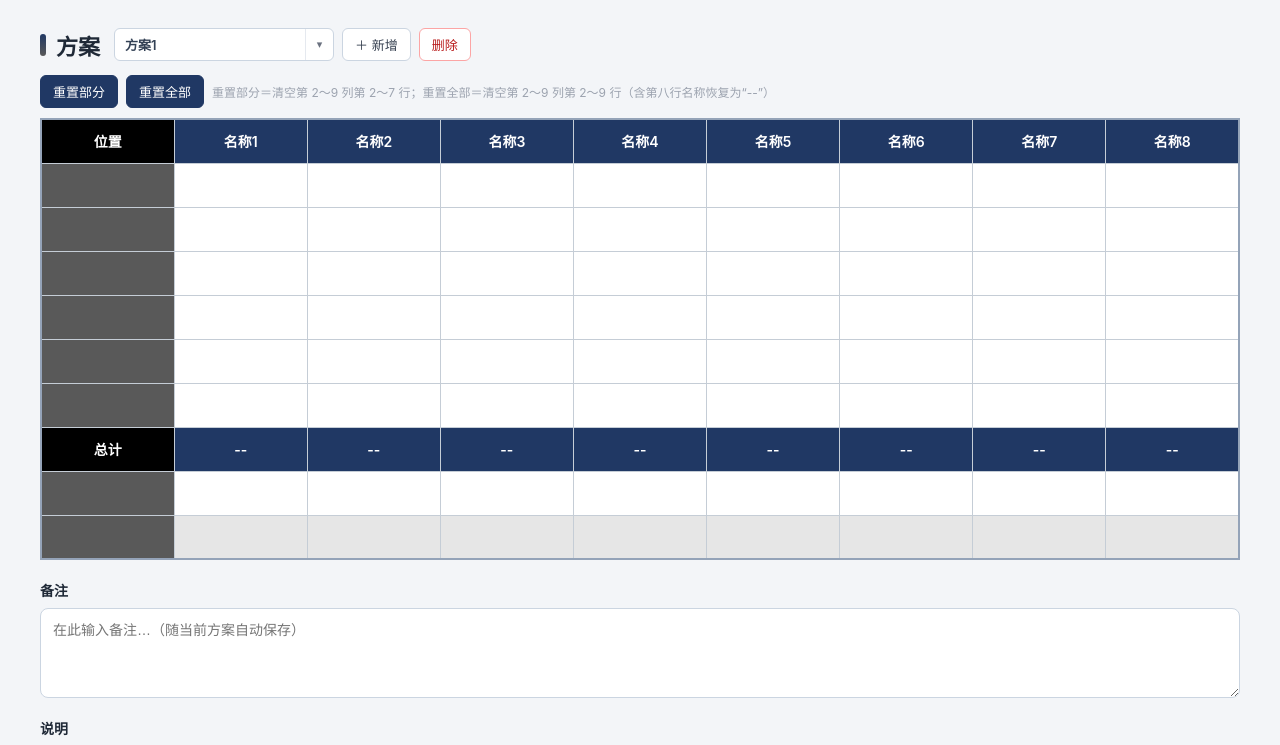
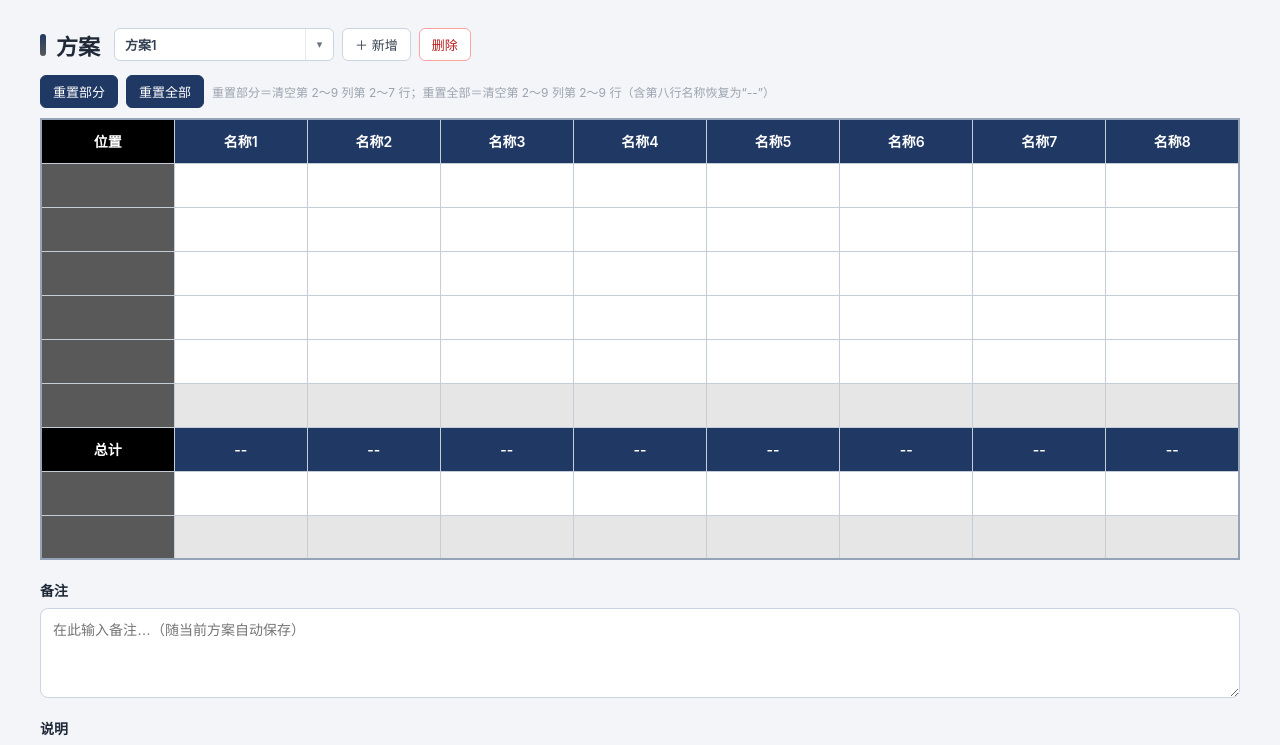
Before and after one commit to senro12/task-panel, a plain HTML site: page 方案.html in a window 1280 px wide. Shown: the top 745 px of the page. Drawn offline with Linux system fonts and the light colour scheme.

Commit message:
第 7 行编辑态不再变白：移除 row-white 类，聚焦保持 E6E6E6 底 + 蓝框

```diff
--- a/方案.html
+++ b/方案.html
@@ -74,6 +74,8 @@
   .cell-text{position:absolute;inset:0;display:flex;align-items:center;justify-content:center;
              padding:3px 8px;font-weight:600;color:#111827;font-variant-numeric:tabular-nums;}
   select.cell-select{display:none;}   /* 原生下拉彻底隐藏，只保留白色自定义弹窗 */
+  td.e6 .v[contenteditable]:focus{background:transparent;box-shadow:inset 0 0 0 2px #3b82f6;}
+  tr td.e6{background:#E6E6E6;}
   .cell-popup{position:fixed;display:none;background:#fff;border:1px solid #cbd5e1;
               border-radius:8px;box-shadow:0 10px 28px rgba(15,23,42,.18);z-index:60;
               max-height:240px;overflow:auto;padding:4px 0;}
@@ -118,7 +120,7 @@
 <tr class="row-white"><td class="dg center"><span class="v" contenteditable spellcheck="false" data-rc="4,1"></span></td><td class="data-cell"><span class="cell-text" data-cur="4,2"></span><select class="cell-select" data-rc="4,2"><option value="">[空]</option></select></td><td class="data-cell"><span class="cell-text" data-cur="4,3"></span><select class="cell-select" data-rc="4,3"><option value="">[空]</option></select></td><td class="data-cell"><span class="cell-text" data-cur="4,4"></span><select class="cell-select" data-rc="4,4"><option value="">[空]</option></select></td><td class="data-cell"><span class="cell-text" data-cur="4,5"></span><select class="cell-select" data-rc="4,5"><option value="">[空]</option></select></td><td class="data-cell"><span class="cell-text" data-cur="4,6"></span><select class="cell-select" data-rc="4,6"><option value="">[空]</option></select></td><td class="data-cell"><span class="cell-text" data-cur="4,7"></span><select class="cell-select" data-rc="4,7"><option value="">[空]</option></select></td><td class="data-cell"><span class="cell-text" data-cur="4,8"></span><select class="cell-select" data-rc="4,8"><option value="">[空]</option></select></td><td class="data-cell"><span class="cell-text" data-cur="4,9"></span><select class="cell-select" data-rc="4,9"><option value="">[空]</option></select></td></tr>
 <tr class="row-white"><td class="dg center"><span class="v" contenteditable spellcheck="false" data-rc="5,1"></span></td><td class="data-cell"><span class="cell-text" data-cur="5,2"></span><select class="cell-select" data-rc="5,2"><option value="">[空]</option></select></td><td class="data-cell"><span class="cell-text" data-cur="5,3"></span><select class="cell-select" data-rc="5,3"><option value="">[空]</option></select></td><td class="data-cell"><span class="cell-text" data-cur="5,4"></span><select class="cell-select" data-rc="5,4"><option value="">[空]</option></select></td><td class="data-cell"><span class="cell-text" data-cur="5,5"></span><select class="cell-select" data-rc="5,5"><option value="">[空]</option></select></td><td class="data-cell"><span class="cell-text" data-cur="5,6"></span><select class="cell-select" data-rc="5,6"><option value="">[空]</option></select></td><td class="data-cell"><span class="cell-text" data-cur="5,7"></span><select class="cell-select" data-rc="5,7"><option value="">[空]</option></select></td><td class="data-cell"><span class="cell-text" data-cur="5,8"></span><select class="cell-select" data-rc="5,8"><option value="">[空]</option></select></td><td class="data-cell"><span class="cell-text" data-cur="5,9"></span><select class="cell-select" data-rc="5,9"><option value="">[空]</option></select></td></tr>
 <tr class="row-white"><td class="dg center"><span class="v" contenteditable spellcheck="false" data-rc="6,1"></span></td><td class="data-cell"><span class="cell-text" data-cur="6,2"></span><select class="cell-select" data-rc="6,2"><option value="">[空]</option></select></td><td class="data-cell"><span class="cell-text" data-cur="6,3"></span><select class="cell-select" data-rc="6,3"><option value="">[空]</option></select></td><td class="data-cell"><span class="cell-text" data-cur="6,4"></span><select class="cell-select" data-rc="6,4"><option value="">[空]</option></select></td><td class="data-cell"><span class="cell-text" data-cur="6,5"></span><select class="cell-select" data-rc="6,5"><option value="">[空]</option></select></td><td class="data-cell"><span class="cell-text" data-cur="6,6"></span><select class="cell-select" data-rc="6,6"><option value="">[空]</option></select></td><td class="data-cell"><span class="cell-text" data-cur="6,7"></span><select class="cell-select" data-rc="6,7"><option value="">[空]</option></select></td><td class="data-cell"><span class="cell-text" data-cur="6,8"></span><select class="cell-select" data-rc="6,8"><option value="">[空]</option></select></td><td class="data-cell"><span class="cell-text" data-cur="6,9"></span><select class="cell-select" data-rc="6,9"><option value="">[空]</option></select></td></tr>
-<tr class="row-white"><td class="dg center"><span class="v" contenteditable spellcheck="false" data-rc="7,1"></span></td><td></td><td></td><td></td><td></td><td></td><td></td><td></td><td></td></tr>
+<tr><td class="dg center"><span class="v" contenteditable spellcheck="false" data-rc="7,1"></span></td><td class="center e6"><span class="v" contenteditable spellcheck="false" data-rc="7,2"></span></td><td class="center e6"><span class="v" contenteditable spellcheck="false" data-rc="7,3"></span></td><td class="center e6"><span class="v" contenteditable spellcheck="false" data-rc="7,4"></span></td><td class="center e6"><span class="v" contenteditable spellcheck="false" data-rc="7,5"></span></td><td class="center e6"><span class="v" contenteditable spellcheck="false" data-rc="7,6"></span></td><td class="center e6"><span class="v" contenteditable spellcheck="false" data-rc="7,7"></span></td><td class="center e6"><span class="v" contenteditable spellcheck="false" data-rc="7,8"></span></td><td class="center e6"><span class="v" contenteditable spellcheck="false" data-rc="7,9"></span></td></tr>
 <tr class="row-src"><td class="center black"><span class="v" contenteditable spellcheck="false" data-rc="8,1">总计</span></td><td class="center"><span class="v" contenteditable spellcheck="false" data-rc="8,2">--</span></td><td class="center"><span class="v" contenteditable spellcheck="false" data-rc="8,3">--</span></td><td class="center"><span class="v" contenteditable spellcheck="false" data-rc="8,4">--</span></td><td class="center"><span class="v" contenteditable spellcheck="false" data-rc="8,5">--</span></td><td class="center"><span class="v" contenteditable spellcheck="false" data-rc="8,6">--</span></td><td class="center"><span class="v" contenteditable spellcheck="false" data-rc="8,7">--</span></td><td class="center"><span class="v" contenteditable spellcheck="false" data-rc="8,8">--</span></td><td class="center"><span class="v" contenteditable spellcheck="false" data-rc="8,9">--</span></td></tr>
 <tr class="row-white"><td class="dg center"><span class="v computed" data-rc="9,1"></span></td><td class="center"><span class="v num" contenteditable spellcheck="false" data-rc="9,2"></span></td><td class="center"><span class="v num" contenteditable spellcheck="false" data-rc="9,3"></span></td><td class="center"><span class="v num" contenteditable spellcheck="false" data-rc="9,4"></span></td><td class="center"><span class="v num" contenteditable spellcheck="false" data-rc="9,5"></span></td><td class="center"><span class="v num" contenteditable spellcheck="false" data-rc="9,6"></span></td><td class="center"><span class="v num" contenteditable spellcheck="false" data-rc="9,7"></span></td><td class="center"><span class="v num" contenteditable spellcheck="false" data-rc="9,8"></span></td><td class="center"><span class="v num" contenteditable spellcheck="false" data-rc="9,9"></span></td></tr>
 <tr class="row-white"><td class="dg center"><span class="v computed" data-rc="10,1"></span></td><td class="center"><span class="v computed" data-rc="10,2"></span></td><td class="center"><span class="v computed" data-rc="10,3"></span></td><td class="center"><span class="v computed" data-rc="10,4"></span></td><td class="center"><span class="v computed" data-rc="10,5"></span></td><td class="center"><span class="v computed" data-rc="10,6"></span></td><td class="center"><span class="v computed" data-rc="10,7"></span></td><td class="center"><span class="v computed" data-rc="10,8"></span></td><td class="center"><span class="v computed" data-rc="10,9"></span></td></tr>
```
